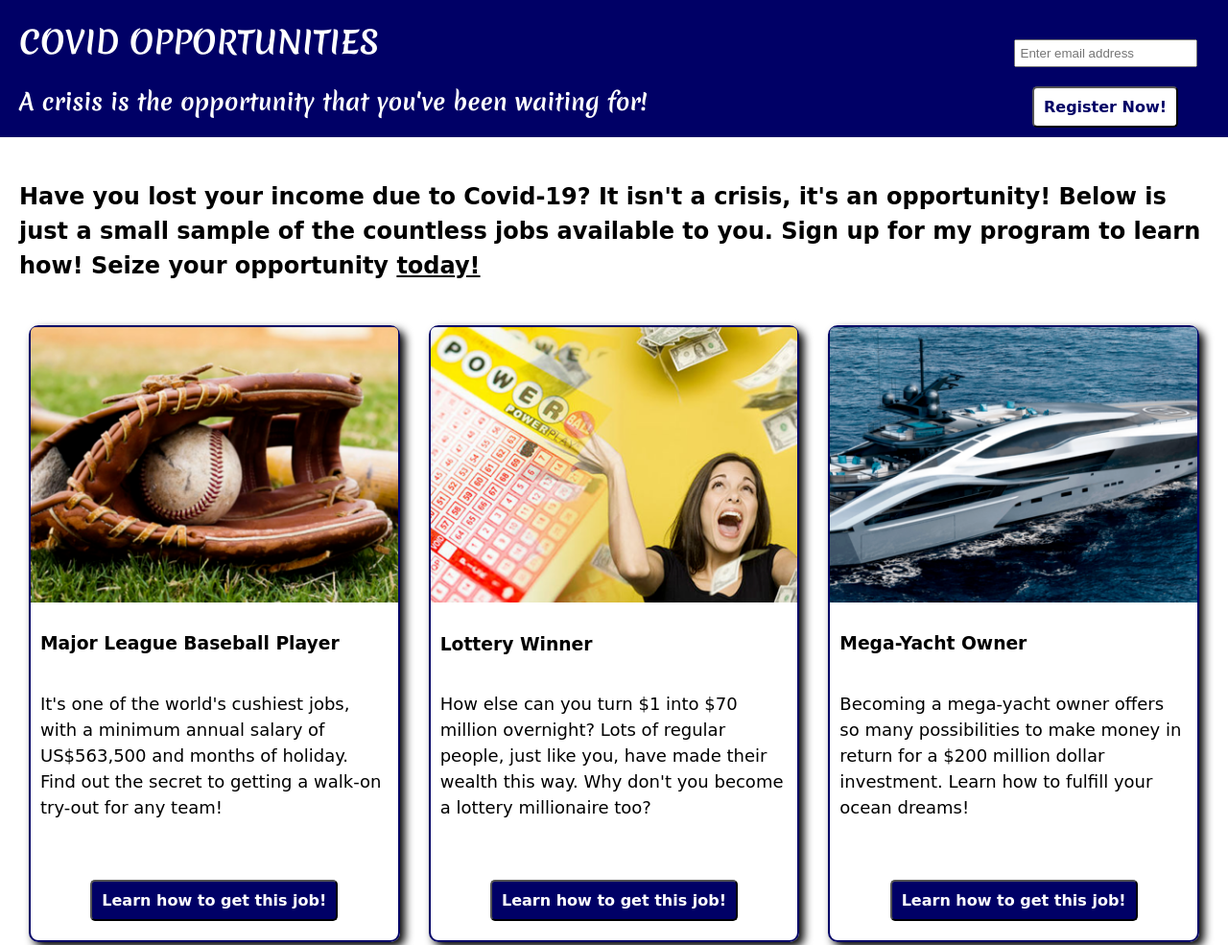
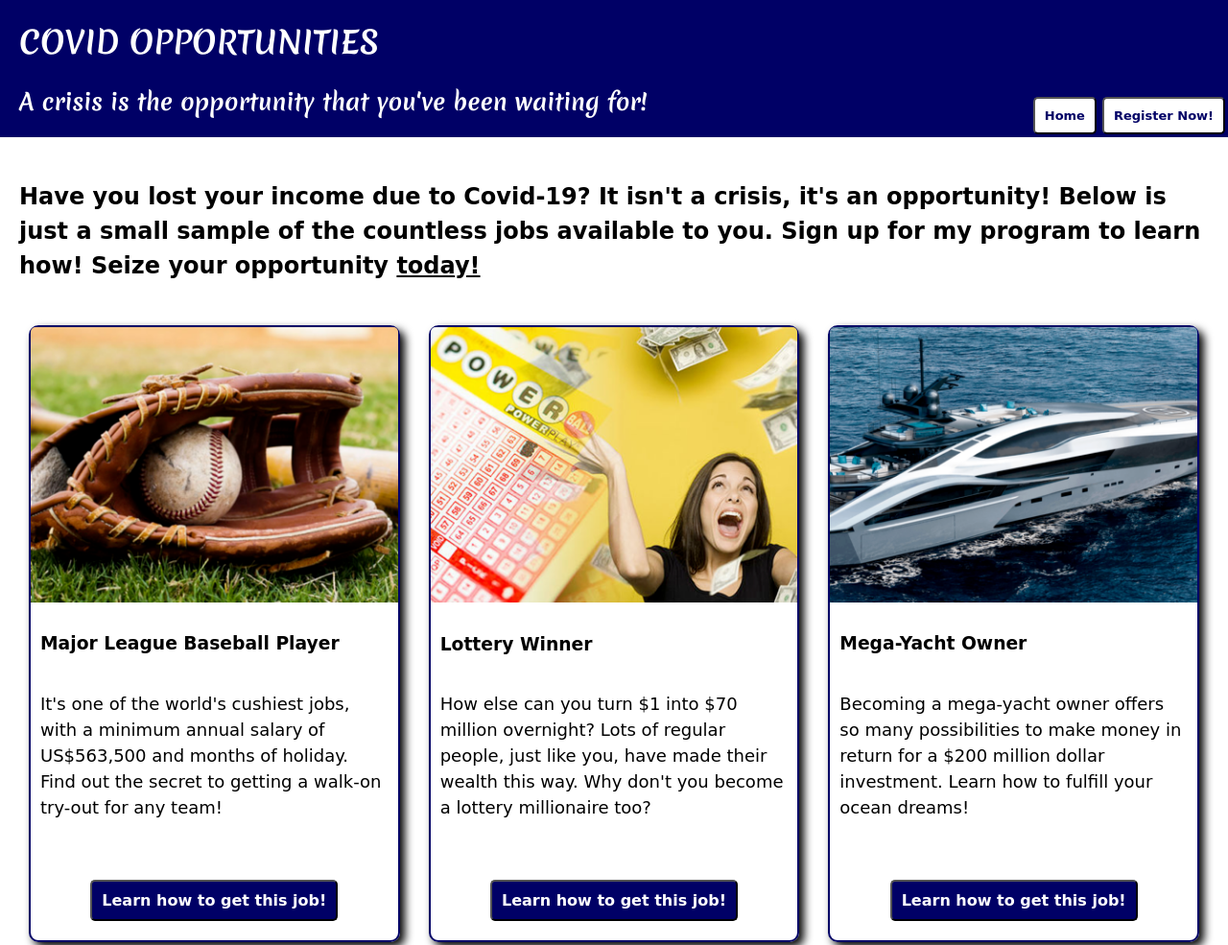
Before and after one commit to jeffcad/Udacity-Front-End-Web-Nanodegree-Project-1, a plain HTML site: page index.html in a window 1280 px wide. Shown: the top 985 px of the page at 96% size. Drawn offline with Linux system fonts and the light colour scheme; a web font is replaced by a local one.

Commit message:
Made navbar, checked responsiveness

```diff
--- a/css/header.css
+++ b/css/header.css
@@ -18,39 +18,34 @@
     margin-left: 20px;
 }
 
-.subscribe-layout {
+.nav-layout {
     grid-area: 2/1/3/2;
     display: flex;
-    flex-direction: column;
-    justify-content: flex-end;
+    flex-direction: row;
+    justify-content: center;
     align-items: center;
 }
 
-.subscribe-input {
-    padding: 5px;
-    margin: 10px;
-}
-
-.subscribe-button {
+.nav-button {
     padding: 10px;
-    margin: 10px;
+    margin: 3px;
     border-radius: 5px;
     cursor: pointer;
     background-color: white;
     color: #006;
     font-family: 'Kufam', cursive;
-    font-size: medium;
+    font-size: small;
     font-weight: bold;
     transition-duration: 0.4s;
 }
 
-.subscribe-button:active {
+.nav-button:active {
     background-color: #b3b3ff;
 }
 
 @media(min-width: 651px) {
     .site-header {
-        grid-template-columns: 4fr 1fr;
+        grid-template-columns: 1fr auto;
         grid-template-rows: 1fr;
     }
 
@@ -64,7 +59,10 @@
         margin-left: 0;
     }
 
-    .subscribe-layout {
+    .nav-layout {
         grid-area: 1/2/2/3;
+        display: flex;
+        flex-direction: row;
+        align-items: flex-end;
     }
 }
--- a/index.html
+++ b/index.html
@@ -18,11 +18,9 @@
                 <h1 class="site-title">COVID OPPORTUNITIES</h1>
                 <h2 class="sub-title">A crisis is the opportunity that you've been waiting for!</h2>
             </div>
-            <div class="subscribe-layout">
-                <form class="subscribe-form">
-                    <input class="subscribe-input" type="text" placeholder="Enter email address">
-                </form>
-                <button class="subscribe-button" type="submit">Register Now!</button>
+            <div class="nav-layout">
+                <a href="index.html"><button class="nav-button">Home</button></a>
+                <button class="nav-button">Register Now!</button>
             </div>
         </header>
         <p class="intro-text"><b>Have you lost your income due to Covid-19? It isn't a crisis, it's an opportunity!
```
Also changed, not shown: blog-posts/post-1.html (+3 -5 lines), blog-posts/post-2.html (+3 -5 lines), blog-posts/post-3.html (+3 -5 lines), blog-posts/post-4.html (+3 -5 lines), blog-posts/post-5.html (+3 -5 lines), blog-posts/post-6.html (+3 -5 lines).
